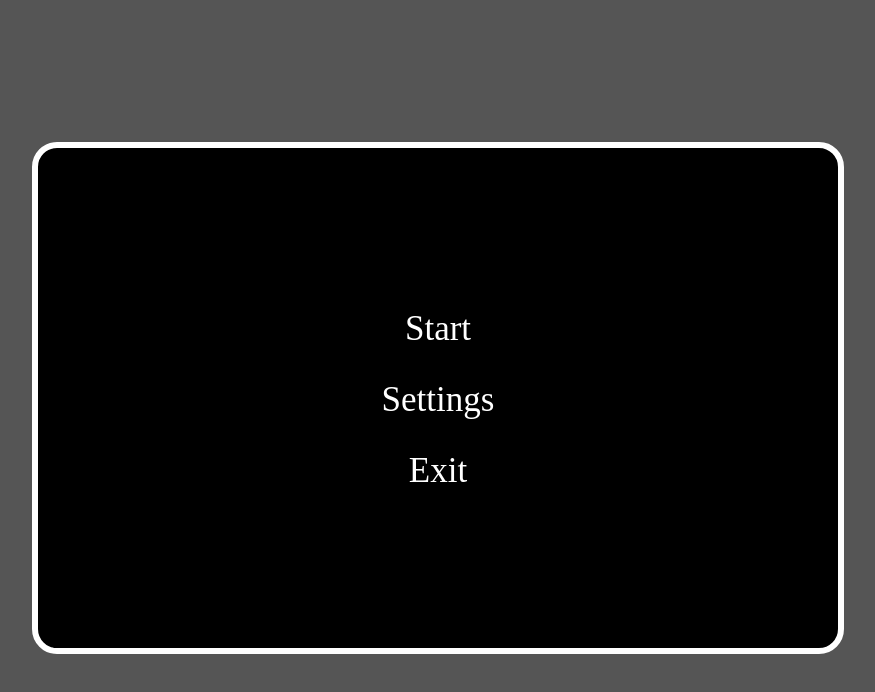
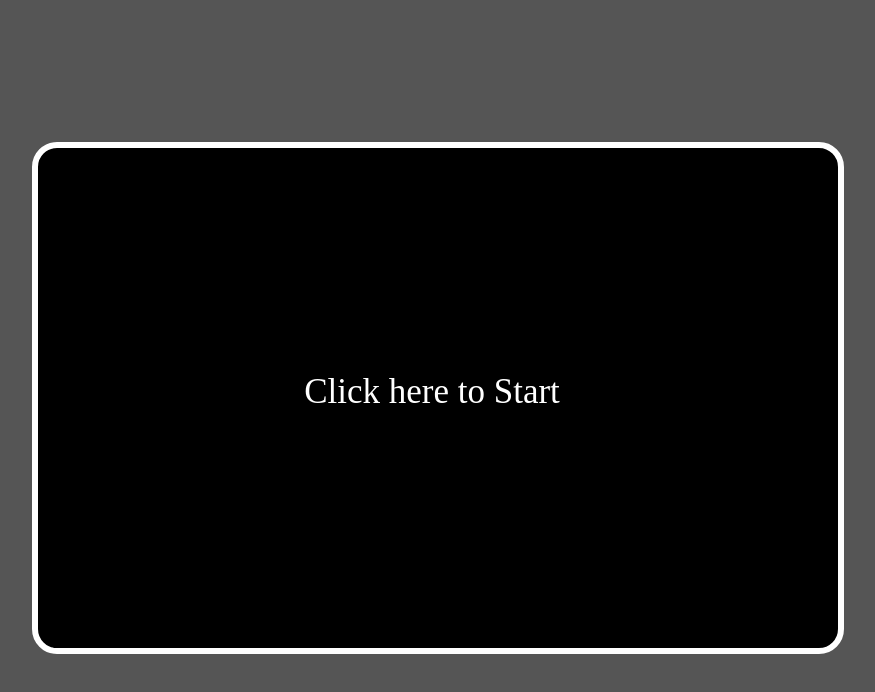
Before and after one commit to uauramenezes/next-pong, a Next.js app: page / in a window 1280 px wide. Shown: the top 692 px of the page, without its empty margins (202-1077 px from the left). Built offline with nearby package versions, Linux system fonts and the light colour scheme.

Commit message:
Change Menu to a simple start text

```diff
--- a/game/Ball.ts
+++ b/game/Ball.ts
@@ -36,7 +36,7 @@ export default class Ball {
 			this.#reset();
 			return 'right';
 		}
-		return 'None';
+		return 'none';
 	}
 
 	#reset = () => {
--- a/game/GUI.ts
+++ b/game/GUI.ts
@@ -44,9 +44,14 @@ export class GUI {
 	raiseScore(side: string) {
 		if (side === 'left') this.#rightScore++;
 		if (side === 'right') this.#leftScore++;
-		if (this.#leftScore === 5 || this.#rightScore == 5) {
+		if (this.#leftScore >= 5 || this.#rightScore >= 5) {
 			return false;
 		}
 		return true;
 	}
+
+	resetScore() {
+		this.#leftScore = 0;
+		this.#rightScore = 0;
+	}
 }
--- a/game/Player.ts
+++ b/game/Player.ts
@@ -17,7 +17,7 @@ export default class Player {
 		this.#width = Math.floor(this.#canvasWidth / 100);
 		this.#height = Math.floor(this.#canvasHeight / 5);
 		this.#x = player == 'left' ? 11 : this.#canvasWidth - this.#width - 11;
-		this.#y = Math.floor(this.#canvasHeight / 2 - (this.#canvasHeight / 10) / 2);
+		this.#y = Math.floor(this.#canvasHeight / 2 - this.#height / 2);
 	}
 
   keyDown(key: string, upKey: string, downKey: string) {
--- a/game/Pong.ts
+++ b/game/Pong.ts
@@ -24,48 +24,52 @@ export default function Pong() {
   });
 
   let start = new Date().getTime();
-  let play = false;
 
   let counter = 3;
   let countDown = setInterval(() => {
     counter--
   }, 1000)
+  let timeOut: NodeJS.Timer;
 
+  let play = false;
 
   function render() {
+    requestAnimationFrame(render);
     ctx.clearRect(0, 0, canvas.width, canvas.height);
 
     let deltaTime = (new Date().getTime() - start) / 1000;
 
-    leftPlayer.draw(ctx, 'white');
-    leftPlayer.move(deltaTime);
-
-    rightPlayer.draw(ctx, 'white');
-    rightPlayer.move(deltaTime);
-
-    ball.leftPlayerCollision(leftPlayer.get());
-    ball.rightPlayerCollision(rightPlayer.get());
-
     if (counter > 0) {
-      gui.drawCountDown(ctx, counter)
-    } else {
+      return gui.drawCountDown(ctx, counter)
+    }
+    if (counter == 0) {
       clearInterval(countDown);
-      ball.draw(ctx);
-      gui.draw(ctx);
-
-      setTimeout(() => {
+      timeOut = setTimeout(() => {
         play = true;
+        counter = -1
       }, 1000)
     }
 
+    gui.draw(ctx);
+    ball.draw(ctx);
+
+    leftPlayer.draw(ctx, 'white');
+    rightPlayer.draw(ctx, 'white');
+
     if (play) {
+      leftPlayer.move(deltaTime);
+      rightPlayer.move(deltaTime);
+
+      ball.leftPlayerCollision(leftPlayer.get());
+      ball.rightPlayerCollision(rightPlayer.get());
+
       let score = ball.move(deltaTime)
       play = gui.raiseScore(score);
     }
 
     start = new Date().getTime();
-    requestAnimationFrame(render);
   }
 
   requestAnimationFrame(render);
+
 }
--- a/menu/Menu.tsx
+++ b/menu/Menu.tsx
@@ -1,19 +1,24 @@
+import { useState } from 'react';
 import Pong from '../game/Pong';
 
-export default function Menu() {
+type Props = {
+	text: string
+}
+
+const Menu: React.FC<Props> = () => {
+	const [text, setText] = useState('Click here to Start');
+
 	function startGame() {
 		let menu = document.querySelector('div.menu') as HTMLDivElement;
 		menu.hidden = true;
-		Pong()
+		Pong();
 	}
 
 	return (
-		<div className='menu'>
-			<ul>
-				<li id='1' onClick={startGame}>Start</li>
-				<li id='2'>Settings</li>
-				<li id='3'>Exit</li>
-			</ul>
+		<div className='menu' onClick={startGame}>
+			{text}
 		</div>
 	)
 }
+
+export default Menu;
--- a/pages/index.tsx
+++ b/pages/index.tsx
@@ -9,7 +9,7 @@ export default function Home() {
         <meta name="description" content="A simple Pong game built with Next.js" />
         <link rel="icon" href="/favicon.ico" />
       </Head>
-      <Menu />
+      <Menu text='Click here to Start'/>
       <canvas id="canvas" width='800' height='500'></canvas>
     </main>
   )
--- a/styles/globals.css
+++ b/styles/globals.css
@@ -7,45 +7,26 @@ body {
   width: 100vw;
   height: 100vh;
   display: flex;
+  align-items: center;
   justify-content: center;
-  align-items: center;
   background-color: #555555;
 }
 
 canvas{
+  border-radius: 25px;
   background-color: #000000;
   border: 6px solid #ffffff;
-  border-radius: 25px;
 }
 
 .menu {
+  z-index: 10;
   position: fixed;
-  z-index: 10;
 
-  top: 50%;
-  left: 50%;
-  transform: translate(-50%, -50%);
+  width: 800px;
+  height: 500px;
+  line-height: 500px;
 
+  font-size: 35px;
   color: #ffffff;
-  font-size: 35px;
   text-align: center;
 }
-
-h3 {
-  margin: 35px 0;
-}
-
-ul {
-  list-style-type: none;
-}
-
-li {
-  margin: 25px;
-  padding: 0 15px;
-  border-color: #000000;
-  border-style: dashed solid;
-}
-
-li:hover {
-  border-color: #ffffff;
-}
```
